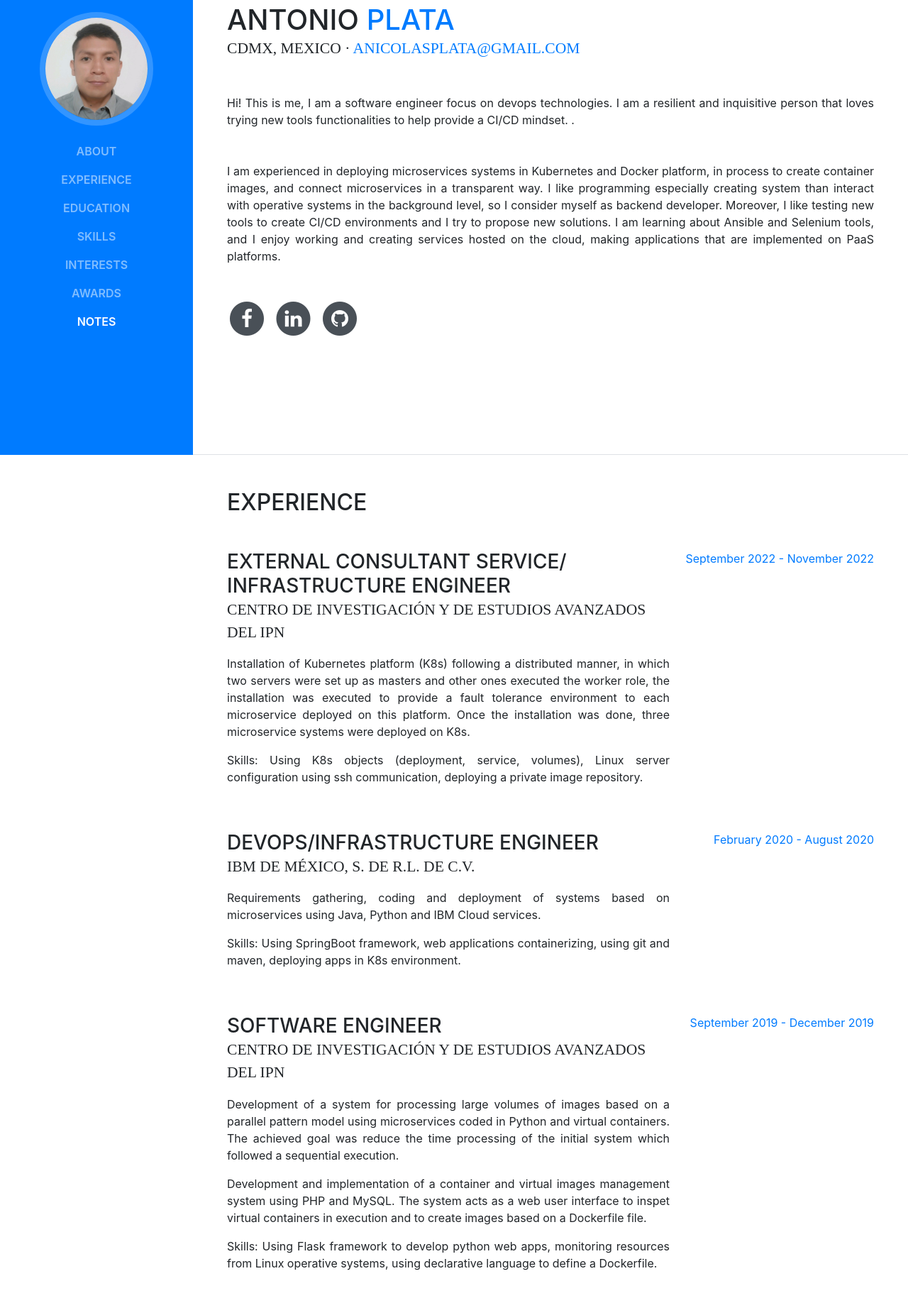
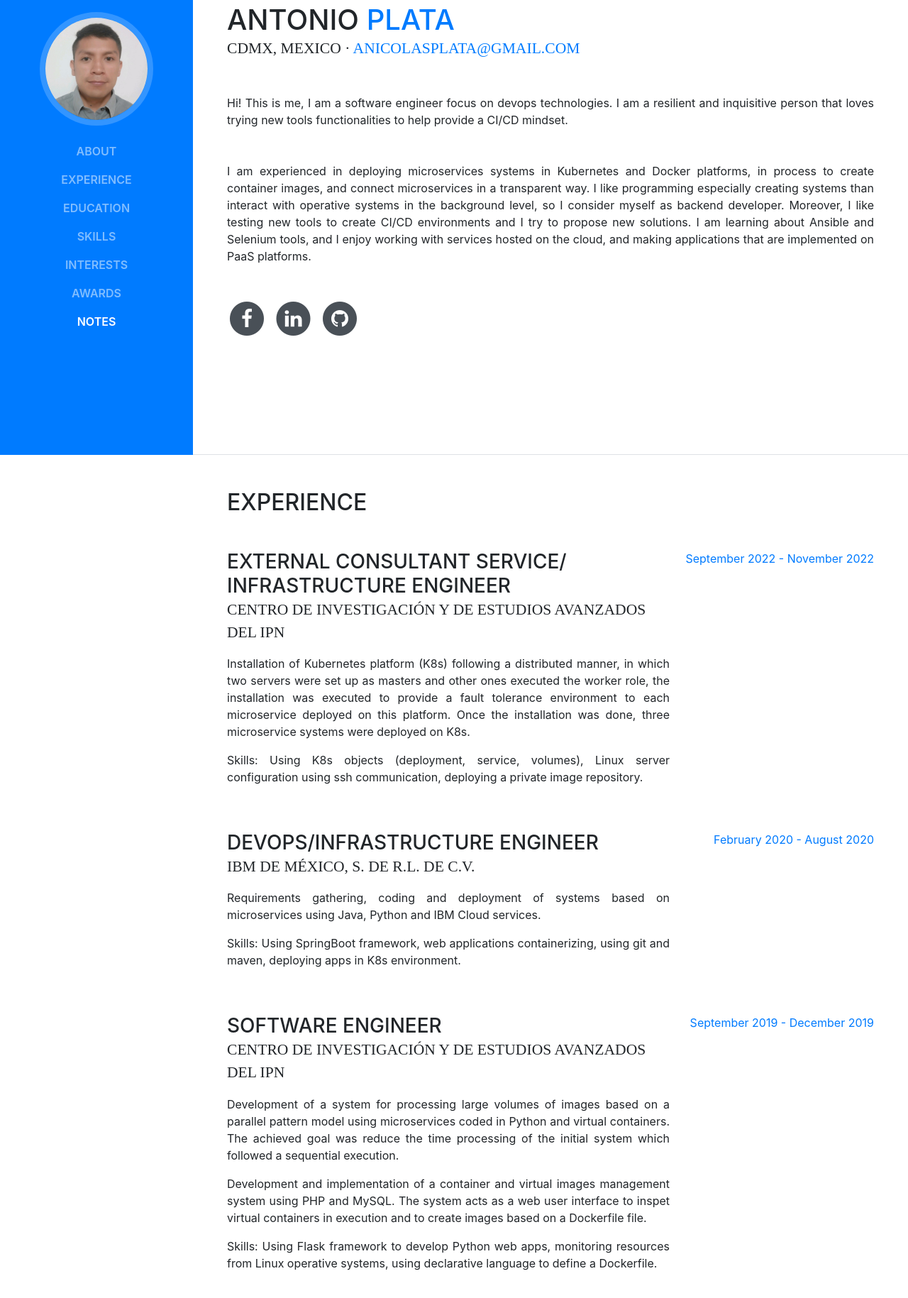
Before and after one commit to ntonx/ntonx.github.io, a website with bundled scripts: page index.html in a window 1280 px wide. Shown: the part 159-1988 px from the top of the page at 71% size. Built offline with nearby package versions, Linux system fonts and the light colour scheme; a web font is replaced by a local one.

Commit message:
Corrections to redacted text

```diff
--- a/index.html
+++ b/index.html
@@ -82,9 +82,9 @@
           <div class="subheading mb-5">CDMX, Mexico ·
             <a href="mailto:name@email.com">anicolasplata@gmail.com</a>
           </div>
-          <p class="mb-5" align="justify">Hi! This is me, I am a software engineer focus on devops technologies. I am a resilient and inquisitive person that loves trying new tools functionalities to help provide a CI/CD mindset. .</p>
-          <p class="mb-5" align="justify">I am experienced in deploying microservices systems in Kubernetes and Docker platform, in process to create container images, and connect microservices in a transparent way. I like programming especially creating system than interact with operative systems in the background level, so I consider myself as backend developer.
-          Moreover, I like testing new tools to create CI/CD environments and I try to propose new solutions. I am learning about Ansible and Selenium tools, and I enjoy working and creating services hosted on the cloud, making applications that are implemented on PaaS platforms.
+          <p class="mb-5" align="justify">Hi! This is me, I am a software engineer focus on devops technologies. I am a resilient and inquisitive person that loves trying new tools functionalities to help provide a CI/CD mindset.</p>
+          <p class="mb-5" align="justify">I am experienced in deploying microservices systems in Kubernetes and Docker platforms, in process to create container images, and connect microservices in a transparent way. I like programming especially creating systems than interact with operative systems in the background level, so I consider myself as backend developer.
+            Moreover, I like testing new tools to create CI/CD environments and I try to propose new solutions. I am learning about Ansible and Selenium tools, and I enjoy working with services hosted on the cloud, and making applications that are implemented on PaaS platforms.
             </p>
           <ul class="list-inline list-social-icons mb-0">
             <li class="list-inline-item">
@@ -159,7 +159,7 @@
               <div class="subheading mb-3">Centro de Investigación y de Estudios Avanzados del IPN</div>
               <p align="justify">Development of a system for processing large volumes of images based on a parallel pattern model using microservices coded in Python and virtual containers. The achieved goal was reduce the time processing of the initial system which followed a sequential execution.</p>
               <p align="justify">Development and implementation of a container and virtual images management system using PHP and MySQL. The system acts as a web user interface to inspet virtual containers in execution and to create images based on a Dockerfile file.</p></p>
-              <p align="justify">Skills: Using Flask framework to develop python web apps, monitoring resources from Linux operative systems, using declarative language to define a Dockerfile.</p>
+              <p align="justify">Skills: Using Flask framework to develop Python web apps, monitoring resources from Linux operative systems, using declarative language to define a Dockerfile.</p>
             </div>
             <div class="resume-date text-md-right">
               <span class="text-primary">September 2019 - December 2019</span>
```
